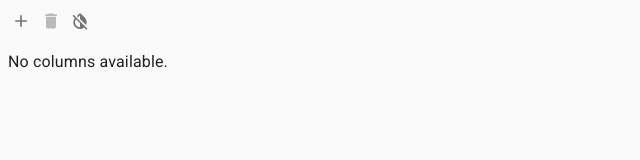
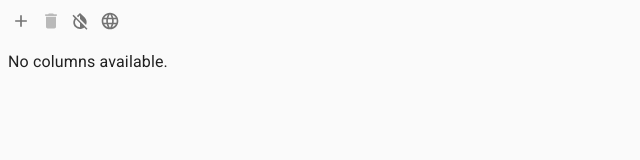
Before and after one commit to MadEyeAres/ProjectManagement-Kanban, a React (Create React App) app: page / in a window 1280 px wide. Shown: the top 160 px of the page, without its empty margins (0-640 px from the left). Built offline with nearby package versions, Linux system fonts and the light colour scheme.

Commit message:
Configure language icon

```diff
--- a/src/PersonalKanban/containers/KanbanBoard/index.tsx
+++ b/src/PersonalKanban/containers/KanbanBoard/index.tsx
@@ -198,6 +198,8 @@ const KanbanBoardContainer: React.FC<KanbanBoardContainerProps> = (props) => {
           icon={darkTheme ? "invertColors" : "invertColorsOff"}
           onClick={handleToggleDarkTheme}
         />
+        &nbsp;
+        <IconButton icon={"language"} />
       </Box>
       <KanbanBoard
         columns={columns}
```
